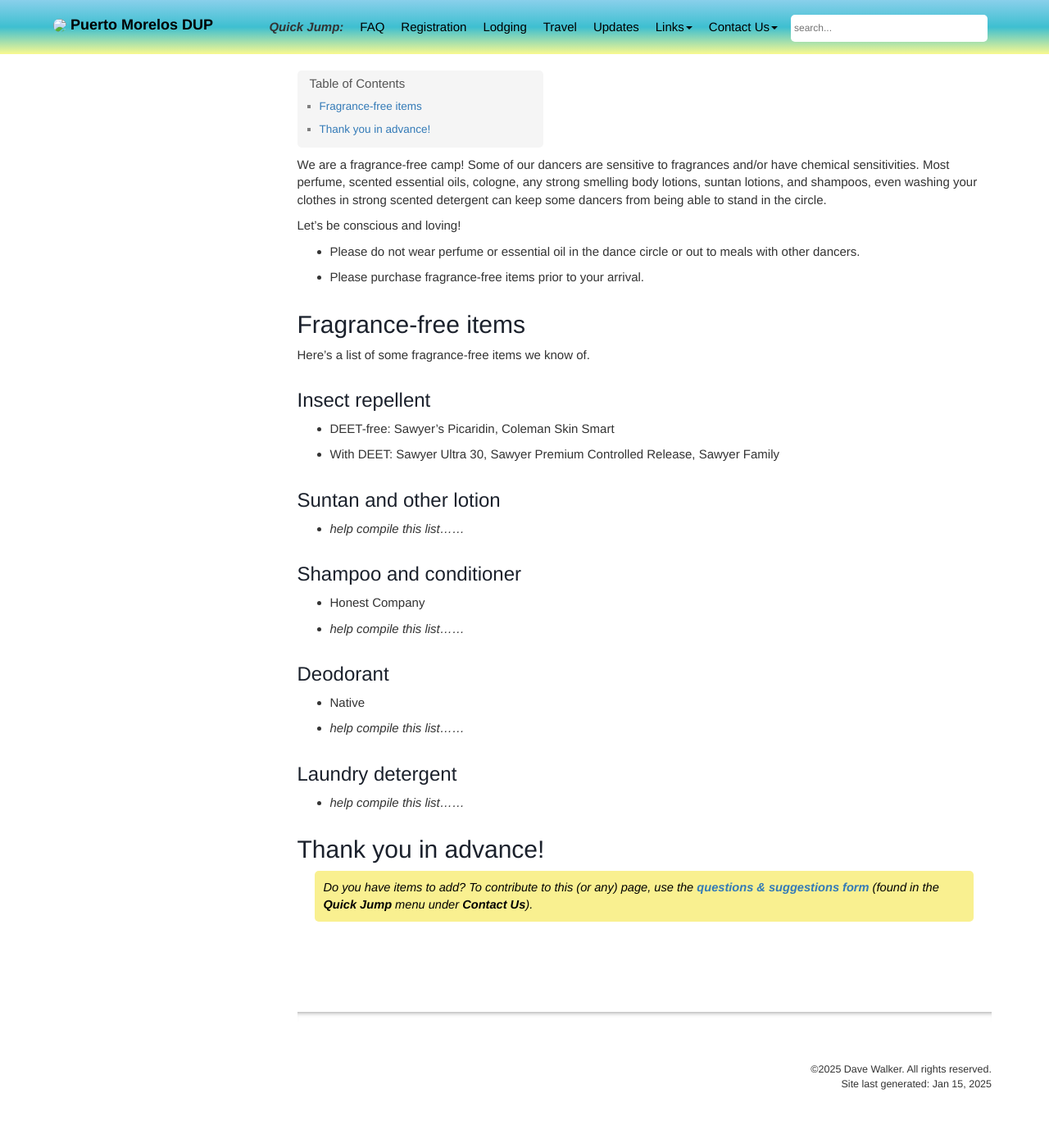
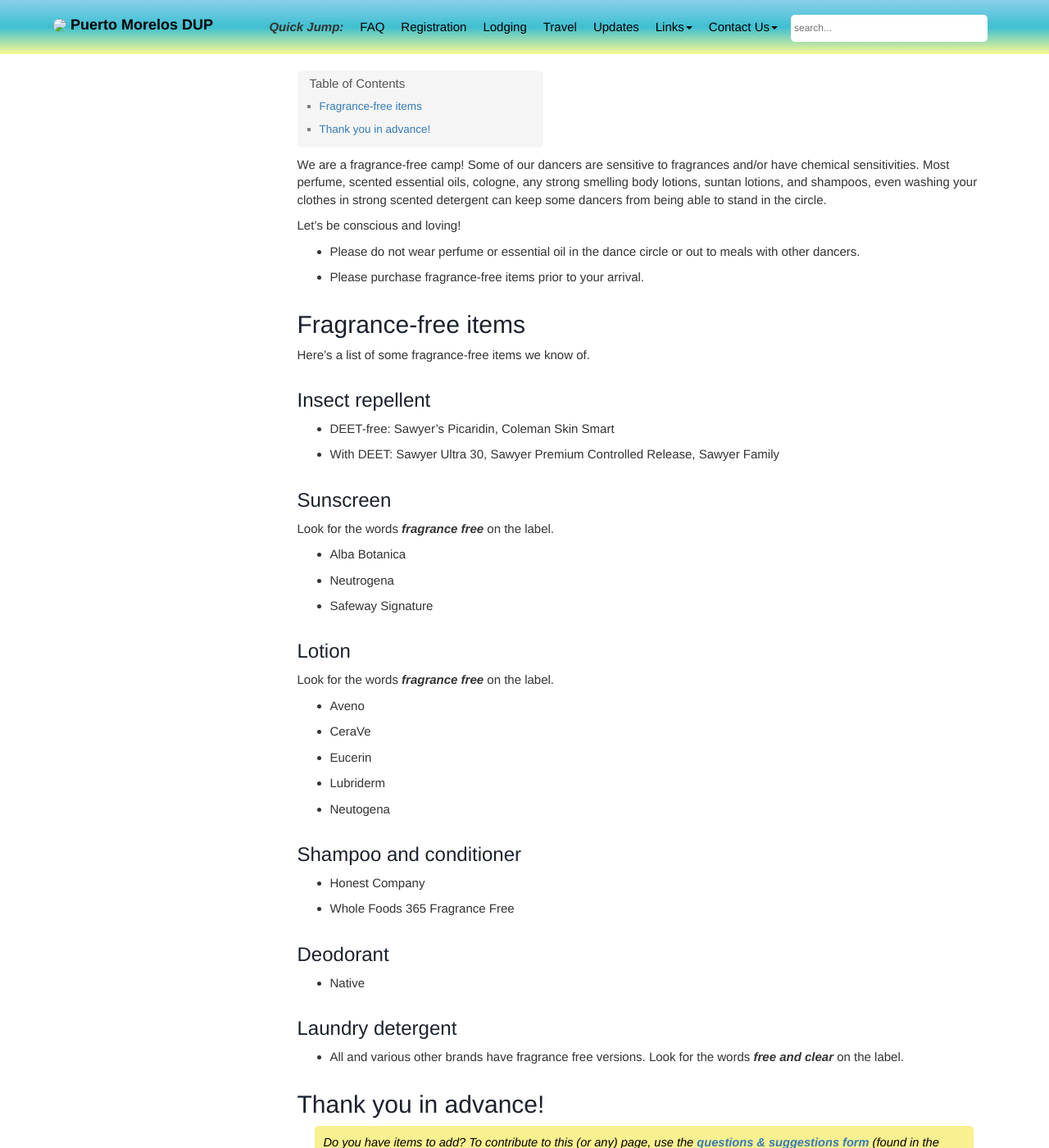
Before and after one commit to davewalker60/pmdup, a Jekyll site: the page built from pages/content/fragrance-free-camp-content.md, in a window 1280 px wide and 1400 px high. Shown: the whole window at 82% size. Built offline with Jekyll 4.4.1, drawn with Linux system fonts in a browser that asks for light colours; our own code applies the rules of GitHub Pages for plain Markdown files; comment, search, counter and statistics services are not loaded.

Commit message:
Add Peggy's fragrance free list

```diff
--- a/pages/content/fragrance-free-camp-content.md
+++ b/pages/content/fragrance-free-camp-content.md
@@ -12,19 +12,29 @@
 - DEET-free: Sawyer’s Picaridin, Coleman Skin Smart
 - With DEET: Sawyer Ultra 30, Sawyer Premium Controlled Release, Sawyer Family
 
-## Suntan and other lotion
-- *help compile this list......*
+## Sunscreen
+Look for the words ***fragrance free*** on the label.
+- Alba Botanica
+- Neutrogena
+- Safeway Signature
+
+## Lotion
+Look for the words ***fragrance free*** on the label.
+- Aveno
+- CeraVe
+- Eucerin
+- Lubriderm
+- Neutogena
 
 ## Shampoo and conditioner
 - Honest Company
-- *help compile this list......*
+- Whole Foods 365 Fragrance Free
 
 ## Deodorant
 - Native
-- *help compile this list......*
 
 ## Laundry detergent
-- *help compile this list......*
+- All and various other brands have fragrance free versions. Look for the words ***free and clear*** on the label.
 
 # Thank you in advance!
 > Do you have items to add? To contribute to this (or any) page, use the [**questions & suggestions form**](https://docs.google.com/forms/d/e/1FAIpQLSeKsY-e9iy44578E1ijjs_g5Bwi1gZCuW439N1bOBlL76U5qg/viewform){:target="_blank"} (found in the **Quick Jump** menu under **Contact Us**).
```
